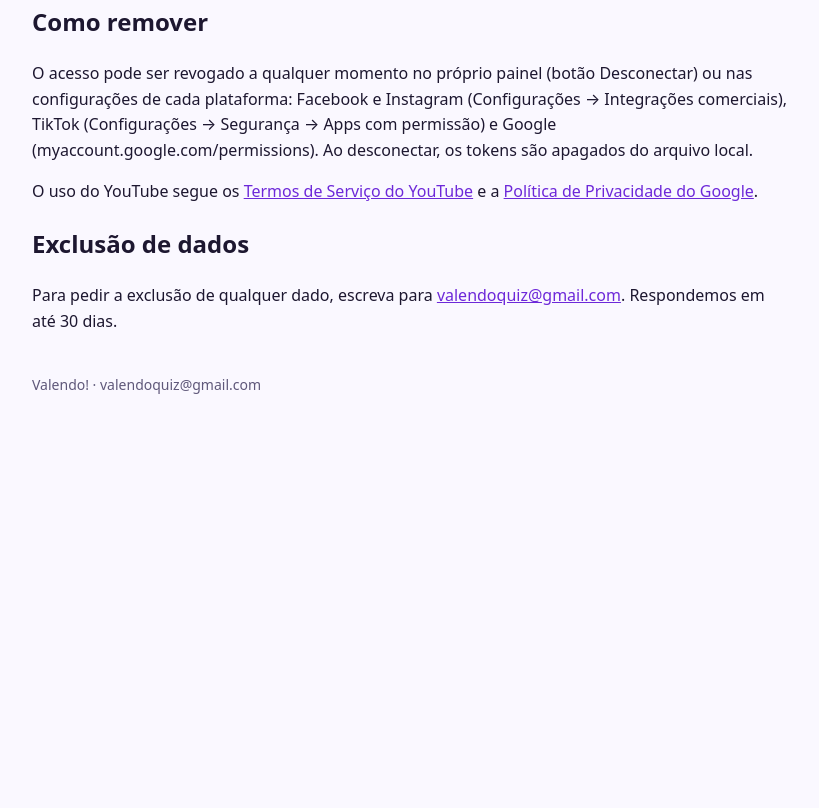
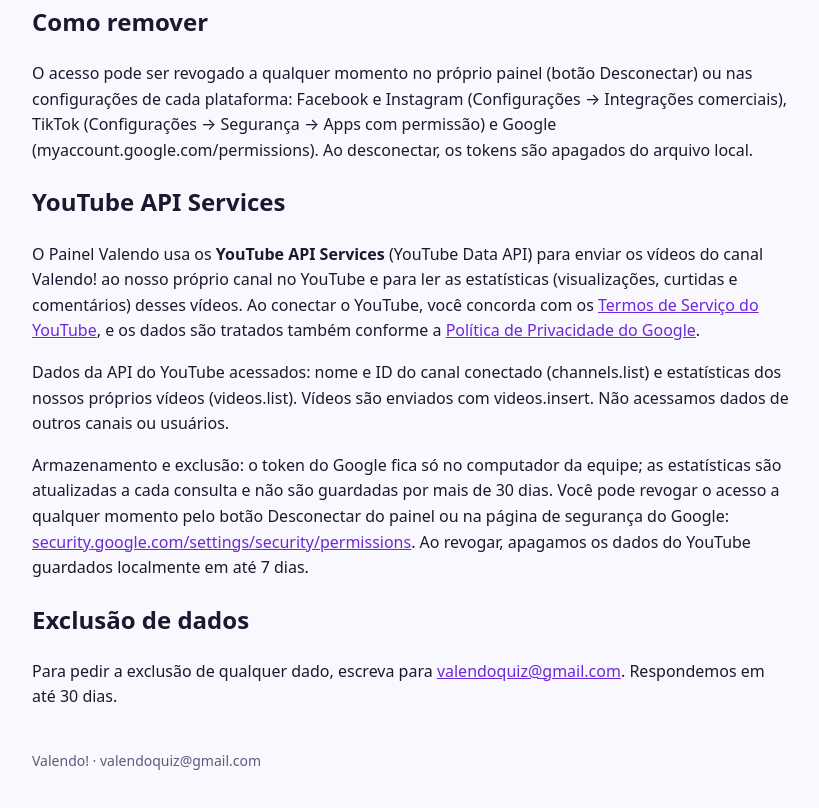
Before and after one commit to valendoquiz/valendo, a plain HTML site: page privacidade.html in a window 1280 px wide. Shown: the part 856-1664 px from the top of the page, without its empty margins (228-1047 px from the left). Before the commit the page ends 1317 px from the top, so only its background shows below. Drawn offline with Linux system fonts and the light colour scheme.

Commit message:
Privacidade: secao YouTube API Services

```diff
--- a/privacidade.html
+++ b/privacidade.html
@@ -16,7 +16,10 @@
 <p>Os tokens ficam armazenados apenas no computador da equipe do canal, em arquivo local protegido. Não há servidor nem banco de dados na nuvem.</p>
 <h2>Como remover</h2>
 <p>O acesso pode ser revogado a qualquer momento no próprio painel (botão Desconectar) ou nas configurações de cada plataforma: Facebook e Instagram (Configurações → Integrações comerciais), TikTok (Configurações → Segurança → Apps com permissão) e Google (myaccount.google.com/permissions). Ao desconectar, os tokens são apagados do arquivo local.</p>
-<p>O uso do YouTube segue os <a href="https://www.youtube.com/t/terms">Termos de Serviço do YouTube</a> e a <a href="https://policies.google.com/privacy">Política de Privacidade do Google</a>.</p>
+<h2>YouTube API Services</h2>
+<p>O Painel Valendo usa os <b>YouTube API Services</b> (YouTube Data API) para enviar os vídeos do canal Valendo! ao nosso próprio canal no YouTube e para ler as estatísticas (visualizações, curtidas e comentários) desses vídeos. Ao conectar o YouTube, você concorda com os <a href="https://www.youtube.com/t/terms">Termos de Serviço do YouTube</a>, e os dados são tratados também conforme a <a href="https://policies.google.com/privacy">Política de Privacidade do Google</a>.</p>
+<p>Dados da API do YouTube acessados: nome e ID do canal conectado (channels.list) e estatísticas dos nossos próprios vídeos (videos.list). Vídeos são enviados com videos.insert. Não acessamos dados de outros canais ou usuários.</p>
+<p>Armazenamento e exclusão: o token do Google fica só no computador da equipe; as estatísticas são atualizadas a cada consulta e não são guardadas por mais de 30 dias. Você pode revogar o acesso a qualquer momento pelo botão Desconectar do painel ou na página de segurança do Google: <a href="https://security.google.com/settings/security/permissions">security.google.com/settings/security/permissions</a>. Ao revogar, apagamos os dados do YouTube guardados localmente em até 7 dias.</p>
 <h2>Exclusão de dados</h2>
 <p>Para pedir a exclusão de qualquer dado, escreva para <a href="mailto:valendoquiz@gmail.com">valendoquiz@gmail.com</a>. Respondemos em até 30 dias.</p>
 <footer>Valendo! · valendoquiz@gmail.com</footer></main></body></html>
```
Also changed, not shown: index.html (+1 -1 lines), termos.html (+1 -1 lines).
